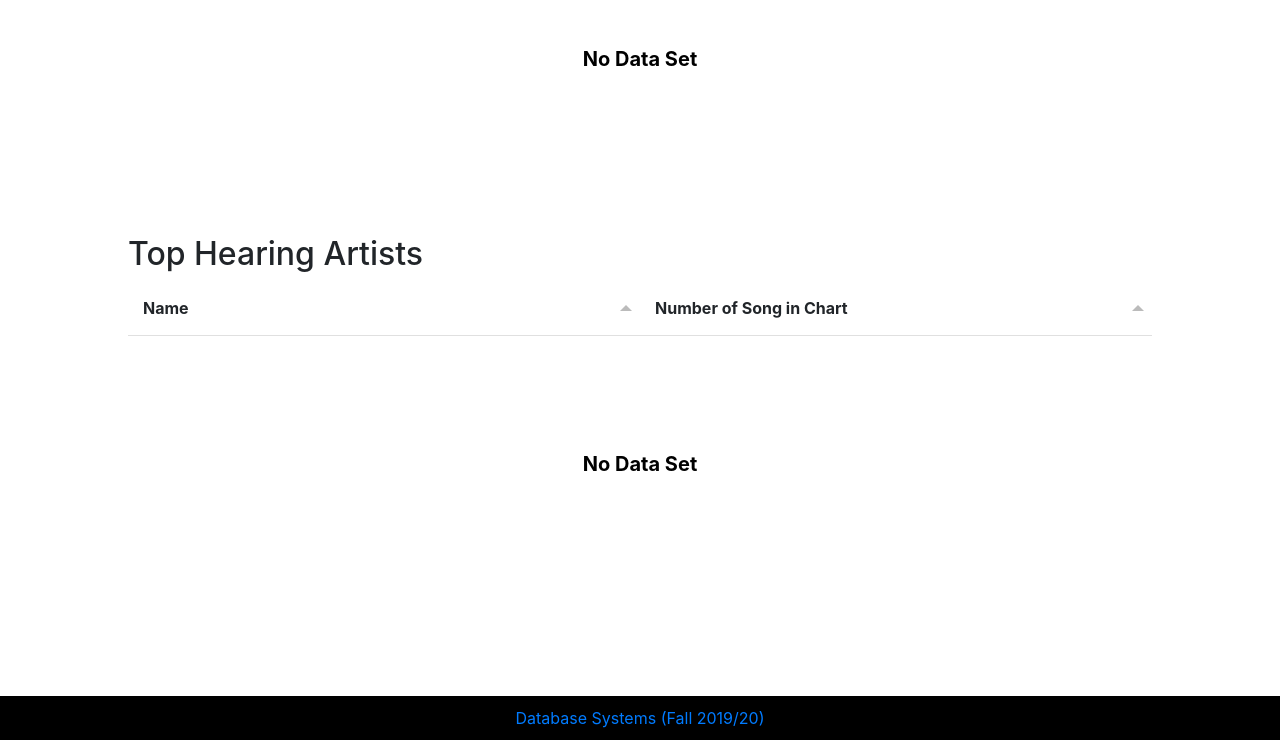
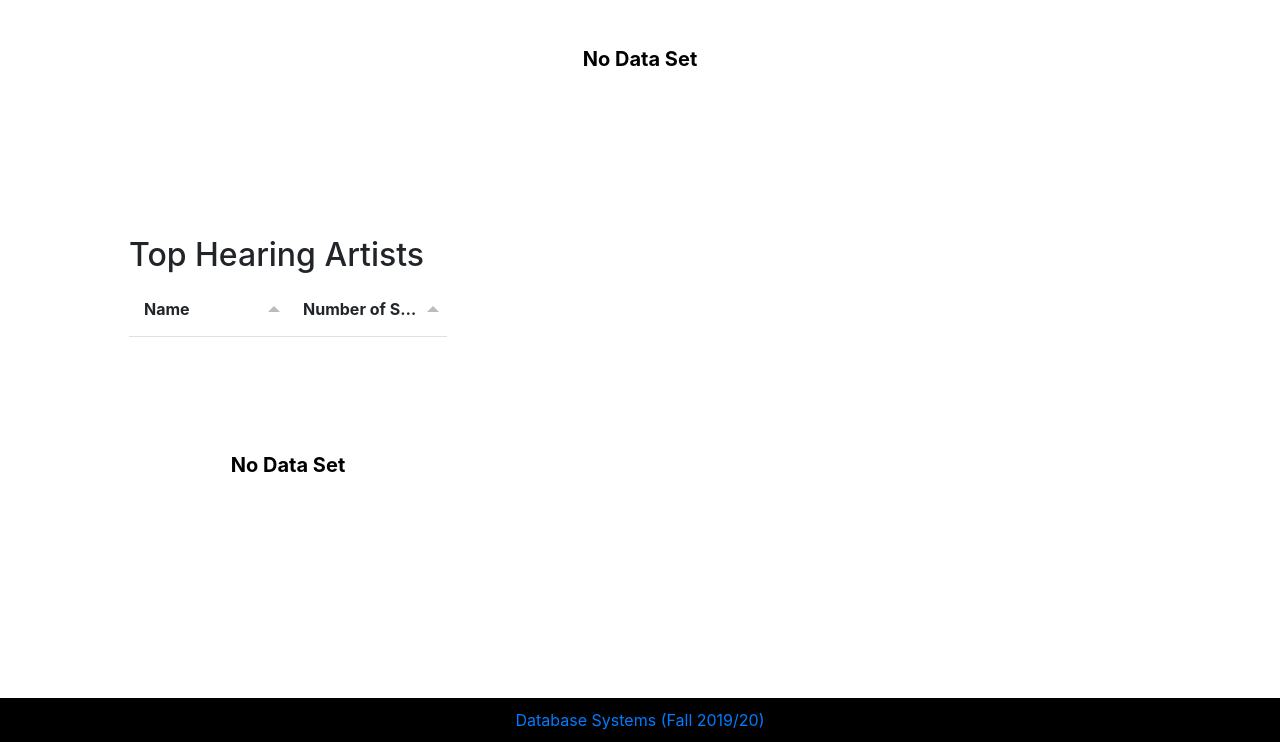
Before and after one commit to nadavbenyamini/dbs-project, a Flask app: page /country/1 in a window 1280 px wide. Shown: the part 674-1416 px from the top of the page. Run offline with Flask 2, Linux system fonts and the light colour scheme; data that the repository does not hold is empty; some libraries are stand-ins or nearby versions.

Commit message:
Finalizing artist and country pages

```diff
--- a/templates/country.html
+++ b/templates/country.html
@@ -28,13 +28,19 @@
 
 		<h2>Top Hearing Songs</h2>
 		<div id="songs-table"></div>
+		<br>
+
+        <br/>
+        <table valign="top"><tbody><tr>
+            <td style="width: 60%" align="left" valign="top">
+                <h2>Top Hearing Artists</h2>
+		        <div id="artists-table"></div>
+            </td>
+            <td style="width: 40%" align="right" valign="top">
+		        <div id="country-chart"></div>
+            </td>
+        </tr></tbody></table>
 		<br><br>
-
-		<h2>Top Hearing Artists</h2>
-		<div id="artists-table"></div>
-
-		<br><br>
-		<div id="country-chart"></div>
 
 	</div>
 
```
